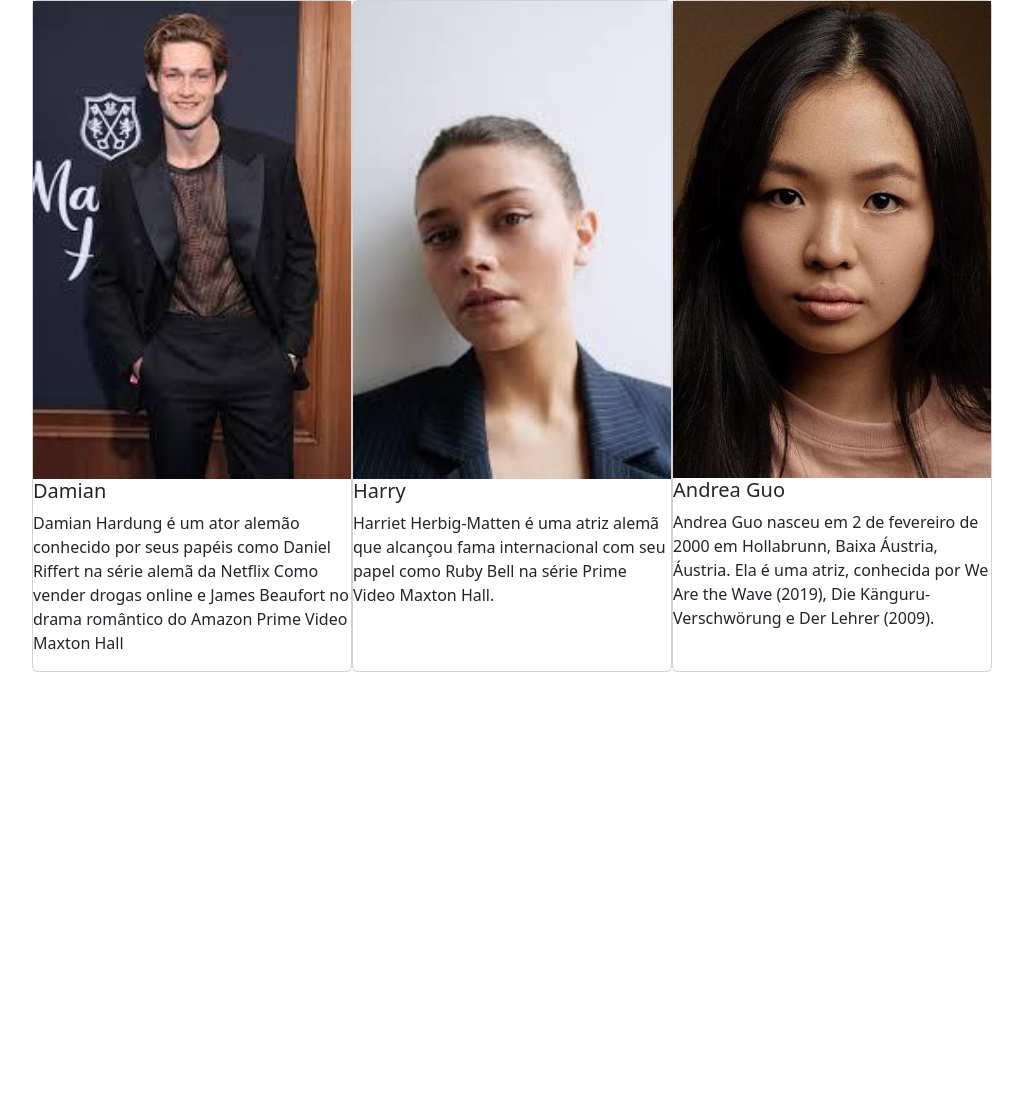
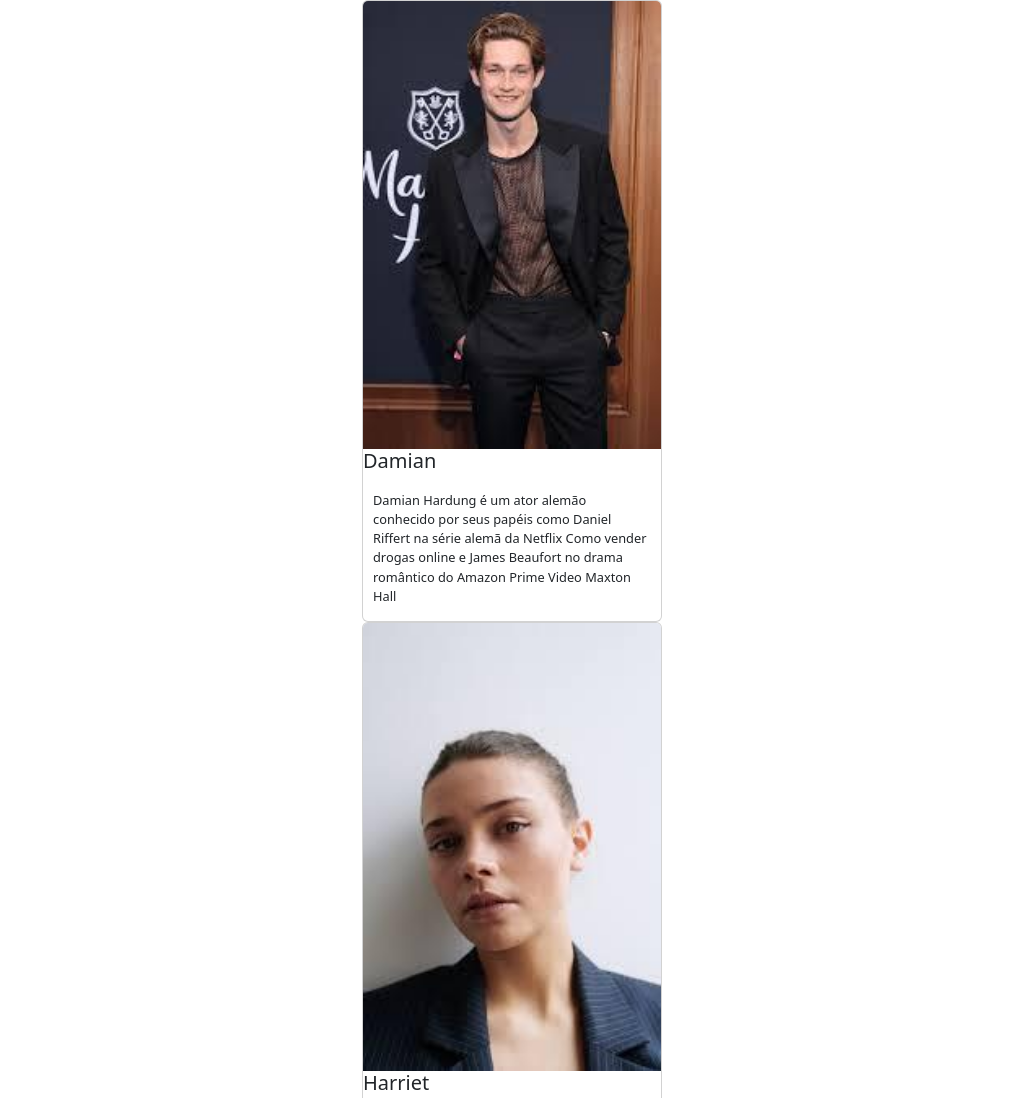
Before and after one commit to annabialeme/Bootstrap, a plain HTML site: page index.html in a window 1280 px wide. Shown: the top 1098 px of the page, without its empty margins (128-1151 px from the left). Before the commit the page ends 800 px from the top, so only its background shows below. Drawn offline with nearby package versions, Linux system fonts and the light colour scheme.

Commit message:
refactor: divs and css

```diff
--- a/index.html
+++ b/index.html
@@ -9,26 +9,29 @@
     <title>Bootstrap</title>
 </head>
 <body>
-    <div class = "card" style = "width: 20rem">
+    <div class="card-slider">
+        <div class="cards">
+            <div class = "card">
                 <img src = "img/damian.jpg">
                 <div class = "card-d">
                     <h5 class = "title">Damian</h5>
                     <p class = "text">Damian Hardung é um ator alemão conhecido por seus papéis como Daniel Riffert na série alemã da Netflix Como vender drogas online e James Beaufort no drama romântico do Amazon Prime Video Maxton Hall</p>
                 </div>
             </div>
-    <div class = "card" style = "width: 20rem">
+            <div class = "card">
                 <img src = "img/harry.jpg">
-        <div class = "my-element">
-            <h5 class = "title">Harry</h5>
+                <div class = "card-d">
+                    <h5 class = "title">Harriet</h5>
                     <p class = "text">Harriet Herbig-Matten é uma atriz alemã que alcançou fama internacional com seu papel como Ruby Bell na série Prime Video Maxton Hall.</p>
                 </div>
             </div>
-    <div class = "card" style = "width: 20rem">
+            <div class = "card">
                 <img src = "img/andrea guo.jpg">
                 <div class = "card-d">
                     <h5 class = "title">Andrea Guo</h5>
-            <p class = "text">Andrea Guo nasceu em 2 de fevereiro de 2000 em Hollabrunn, Baixa Áustria, Áustria. Ela é uma atriz, conhecida por We Are the Wave (2019), Die Känguru-Verschwörung e Der Lehrer (2009).
-            </p>
+                    <p class = "text">Andrea Guo nasceu em 2 de fevereiro de 2000 em Hollabrunn, Baixa Áustria, Áustria. Ela é uma atriz, conhecida por We Are the Wave (2019), Die Känguru-Verschwörung e Der Lehrer (2009).</p>
+                </div>
+            </div>
         </div>
     </div>
 </body>
--- a/styles.css
+++ b/styles.css
@@ -8,3 +8,22 @@ body {
     display: flex;
     justify-content: center;
 }
+
+
+.text {
+    display: inline-block;
+    padding: 10px;
+    border-radius: 20px;
+    font-size: 0.8rem;
+    margin-bottom: 5px;
+}
+
+.card {
+    border-radius: 8px;
+    overflow: hidden;
+    width: 300px;
+    margin: 0 10px;
+    display: flex;
+    flex-direction: column;
+
+}
```
Lines whose indentation alone changed are shown as unchanged.
